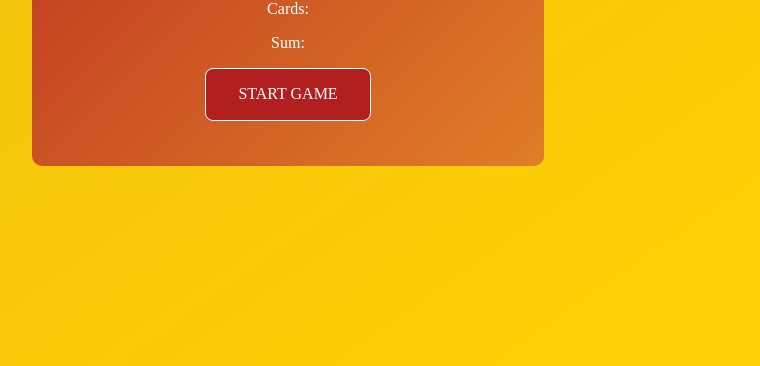
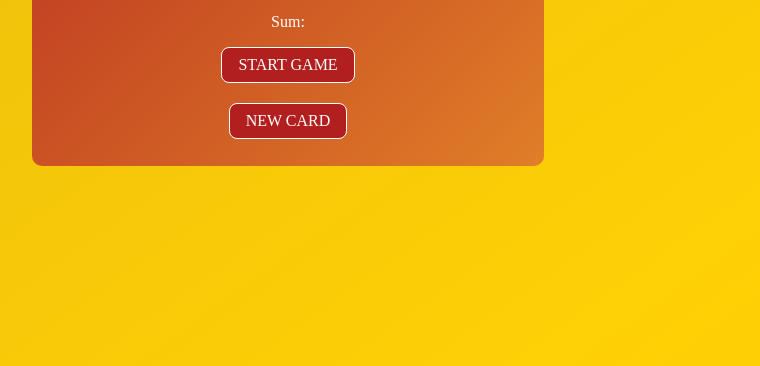
Before and after one commit to MrSyedMuzammil/BlackJack-Game, a plain HTML site: page index.html in a window 1280 px wide. Shown: the part 434-800 px from the top of the page, without its empty margins (352-1112 px from the left). Drawn offline with nearby package versions, Linux system fonts and the light colour scheme.

Commit message:
Add 'New Card' button and refactor game logic
Introduces a 'NEW CARD' button to the UI and updates the button styling to use a general class. Refactors game logic by extracting rendering into a separate function and adds the ability to draw a new card.

```diff
--- a/index.html
+++ b/index.html
@@ -12,7 +12,8 @@
       <p id="message-el">Want to play a round?</p>
       <p id="cards-el">Cards:</p>
       <p id="sum-el">Sum:</p>
-      <button class="start-btn" onclick="startGame()">START GAME</button>
+      <button class="general-btn" onclick="startGame()">START GAME</button>
+      <button class="general-btn" onclick="newCard()">NEW CARD</button>
     </div>
     <script src="index.js"></script>
   </body>
--- a/index.js
+++ b/index.js
@@ -7,6 +7,10 @@ let sumEl = document.getElementById("sum-el");
 let cardsEl = document.getElementById("cards-el");
 
 function startGame() {
+  renderGame();
+}
+
+function renderGame() {
   cardsEl.textContent = `Cards: ${firstCard} ${secondCard}`;
   sumEl.textContent = `Sum: ${sum}`;
   if (sum === 21) {
@@ -18,3 +22,10 @@ function startGame() {
   }
   messageEl.textContent = message;
 }
+
+function newCard() {
+  let card = 7;
+  sum += card;
+
+  renderGame();
+}
--- a/styles.css
+++ b/styles.css
@@ -66,12 +66,13 @@ p {
   color: white;
 }
 
-.start-btn {
-  padding: 1rem 2rem;
+.general-btn {
+  padding: 0.5rem 1rem;
   background-color: #b21f1f;
   color: white;
   border-radius: 0.5rem;
   border: 0.1px solid white;
+  margin-bottom: 0.2rem;
 }
 .start-btn:hover,
 .start-btn:focus {
```
